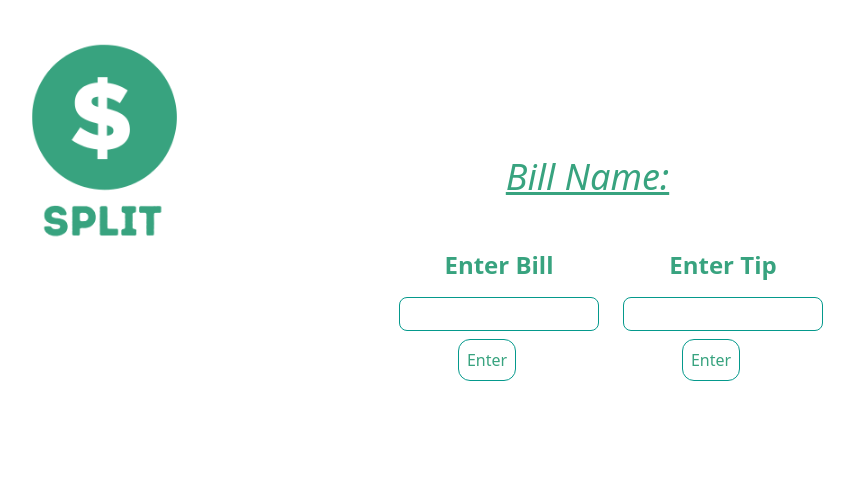
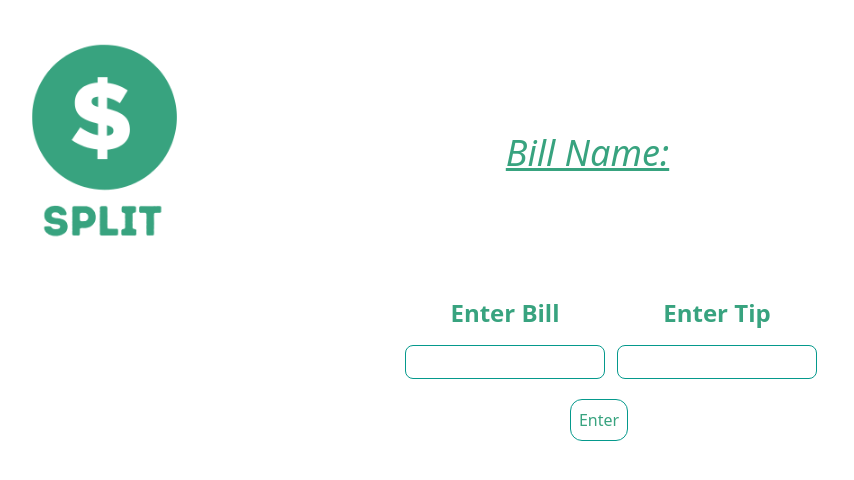
Before and after one commit to BlakeLawrence/bill-splitter, a React (Create React App) app: page /dashboard in a window 1280 px wide. Shown: the top 480 px of the page, without its empty margins (29-883 px from the left). Built offline with nearby package versions, Linux system fonts and the light colour scheme.

Commit message:
changed calculation logic, removed tip button as not needed,  added custom bounce animate time in config file

```diff
--- a/src/Pages/Dashboard.js
+++ b/src/Pages/Dashboard.js
@@ -21,13 +21,9 @@ function Dashboard() {
     useState(null);
   // const [ocr, setOcr] = useState({});
 
-  const billTotal = () => {
+  const total = () => {
     setBillAmount(Number(billText));
-    console.log(typeof billText);
     setBillText("");
-  };
-
-  const tipTotal = () => {
     setTipAmount(Number(tipText));
     setTipText("");
   };
@@ -59,7 +55,7 @@ function Dashboard() {
             className="flex w-[200px] h-[200px] md:w-[225px] md:h-[225px]"
           />
         </Link>
-        <h1 className="text-center text-2xl md:text-4xl italic text-[#38A37F] mt-8 md:pt-12 md:pr-12">
+        <h1 className="text-center text-2xl md:text-4xl italic text-[#38A37F] mt-8 md:pt-12 md:pr-12 mb-12">
           <span className="underline">Bill Name:</span> {groupName}
         </h1>
         <div
@@ -111,24 +107,19 @@ function Dashboard() {
         </div>
       </div>
 
-      <div className="flex">
-        <div className="flex flex-col items-center justify-center mr-6">
-          <h1 className="text-[#38A37F] text-center text-xl md:text-2xl font-bold">
+      {/* Bill splitting logic */}
+
+      <div className="flex md:mt-12">
+        <div className="flex flex-col items-center justify-center">
+          <h1 className="text-[#38A37F] mr-3 text-center text-xl md:text-2xl font-bold">
             Enter Bill
           </h1>
           <input
             value={billText}
-            className="rounded-lg py-1 px-4 border border-[#05998C] mt-4 text-[#38A37F] text-center font-semibold outline-none w-[125px] md:w-[200px]"
+            className="rounded-lg py-1 px-4 border border-[#05998C] mt-4 text-[#38A37F] text-center font-semibold outline-none w-[125px] md:w-[200px] mr-3"
             type="number"
             onChange={(e) => setBillText(e.target.value)}
           />
-
-          <button
-            className="bg-white border border-[#05998C]  rounded-xl p-1 md:p-2 mt-2 text-[#38A37F] font-medium sm:mr-6 hover:bg-[#38A37F] hover:text-white"
-            onClick={billTotal}
-          >
-            Enter
-          </button>
         </div>
         <div className="flex flex-col items-center">
           <h1 className="text-[#38A37F] text-center text-xl md:text-2xl font-bold">
@@ -140,19 +131,19 @@ function Dashboard() {
             type="number"
             onChange={(e) => setTipText(e.target.value)}
           />
-
-          <button
-            className="bg-white border border-[#05998C]  rounded-xl p-1 md:p-2 mt-2 text-[#38A37F] font-medium sm:mr-6 hover:bg-[#38A37F] hover:text-white"
-            onClick={tipTotal}
-          >
-            Enter
-          </button>
         </div>
       </div>
+      <button
+        className="bg-white border border-[#05998C]  rounded-xl p-1 md:p-2 mt-5 text-[#38A37F] font-medium sm:mr-6 hover:bg-[#38A37F] hover:text-white"
+        onClick={total}
+      >
+        Enter
+      </button>
+
       {billAmount > 0 && (
         <div className=" mt-4 md:mt-24">
           <button
-            className="bg-white border border-[#05998C]  rounded-xl px-1.5 py-1.5 md:px-12 md:py-2 mt-2 text-[#38A37F] font-medium sm:mr-6 hover:bg-[#38A37F] hover:text-white textlg md:text-3xl"
+            className="bg-white border border-[#05998C]  rounded-xl px-1.5 py-1.5 md:px-12 md:py-2 mt-2 text-[#38A37F] font-medium sm:mr-6 hover:bg-[#38A37F] hover:text-white textlg md:text-3xl animate-small"
             onClick={splitBillEvenly}
           >
             SPLIT
--- a/src/Pages/Names.js
+++ b/src/Pages/Names.js
@@ -65,7 +65,10 @@ function Names() {
             {toggleNames &&
               participants.map((person) => {
                 return (
-                  <div className="flex justify-between items-center">
+                  <div
+                    className="flex justify-between items-center w-[50px]"
+                    onClick={() => setToggleNames(!toggleNames)}
+                  >
                     <h2
                       className="text-[#38A37F] text-[12px] md:text-lg font-bold mr-4"
                       key={person.id}
--- a/tailwind.config.js
+++ b/tailwind.config.js
@@ -7,6 +7,9 @@ module.exports = {
         logo: "url('./src/assets/split.png')",
         bills: "url('./src/assets/bills.png')",
       },
+      animation: {
+        small: "bounce 1s 2",
+      },
     },
   },
   plugins: [],
```
